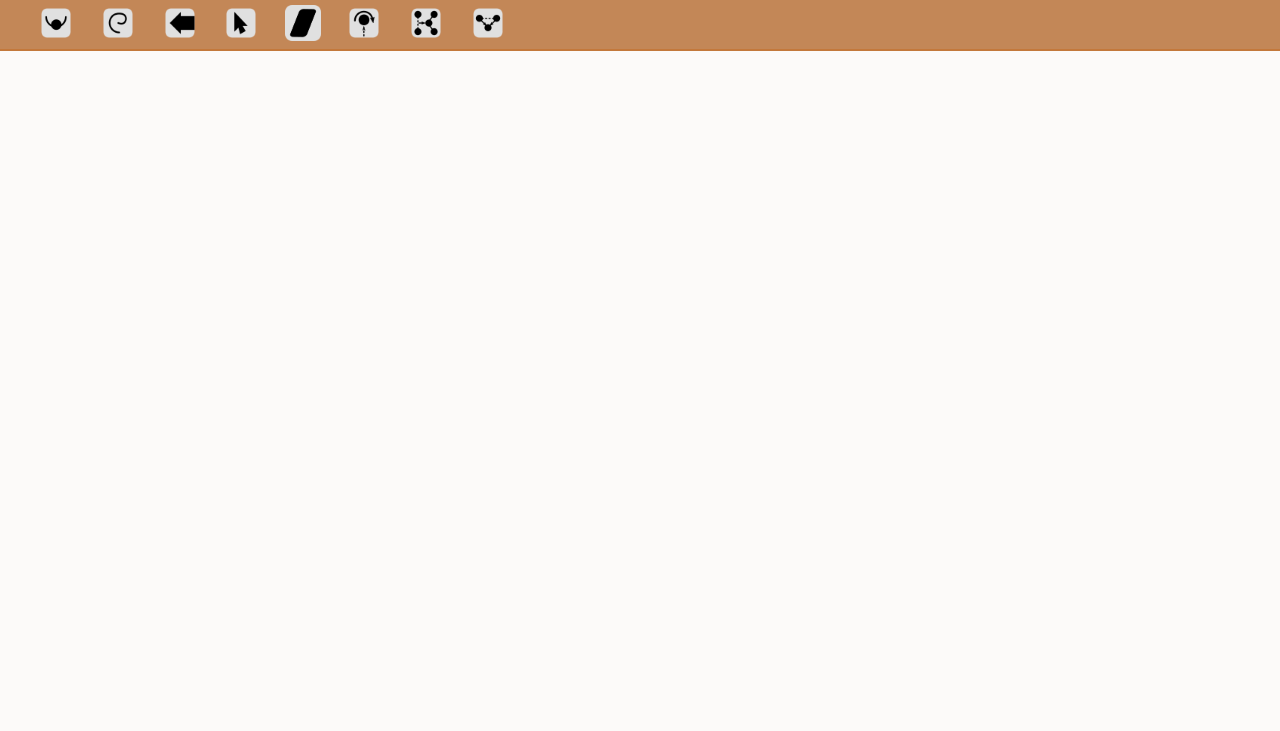
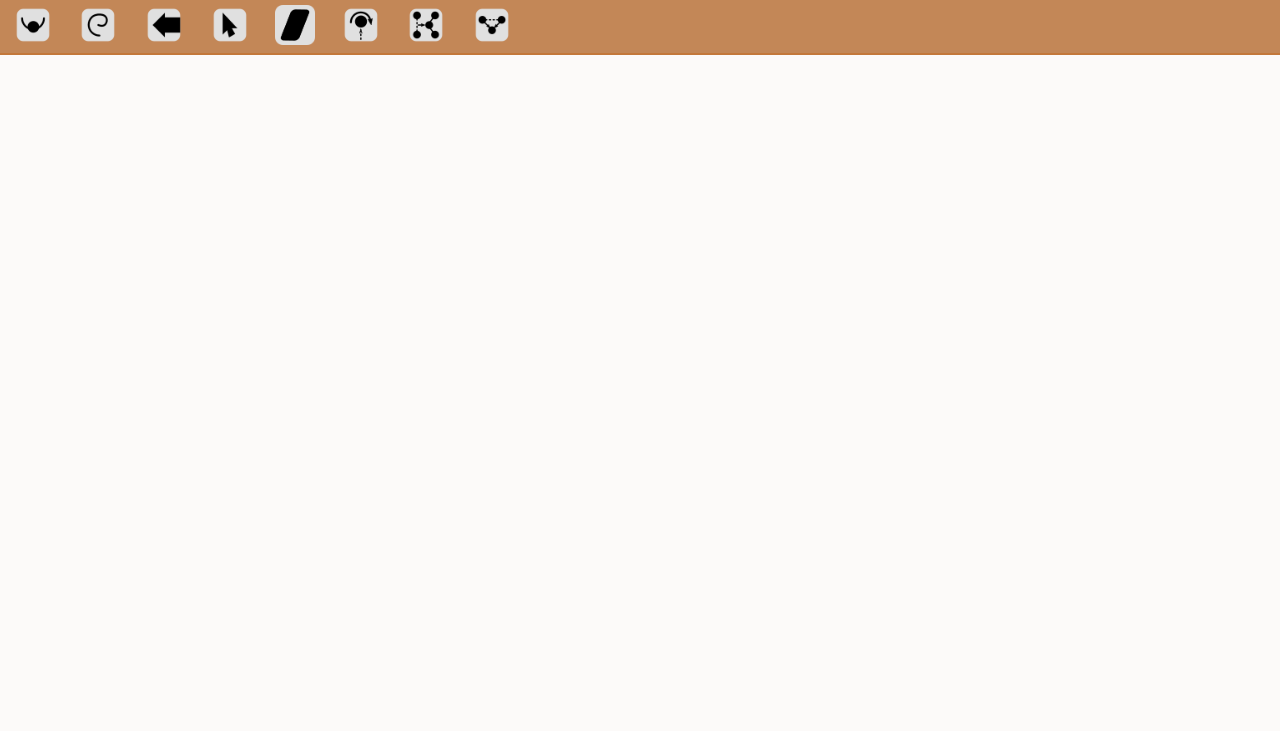
Before and after one commit to AndrewSalls/TikzGraphGenJS, a plain HTML site: page main.html in a window 1280 px wide. Shown: the part 69-800 px from the top of the page. Drawn offline with Linux system fonts and the light colour scheme.

Commit message:
Fixed sizing

```diff
--- a/css/menu.css
+++ b/css/menu.css
@@ -1,33 +1,3 @@
-:root {
-    --text: #070504;
-    --background: #fcfaf9;
-    --primary: #c38757;
-    --secondary: #dbb698;
-    --accent: #c3783b;
-}
-
-:root .dark-mode {
-    --text: #fbf9f9;
-    --background: #070503;
-    --primary: #ab5a17;
-    --secondary: #664224;
-    --accent: #7a4315;
-}
-
-body {
-    padding: 0;
-    margin: 0;
-    width: 100vw;
-    height: 100vh;
-    color: var(--text);
-    background-color: var(--background);
-}
-
-h1, h2, h3, h4, h5, h6 {
-    padding: 0;
-    margin: 0;
-}
-
 #command-menu h1 {
     padding: 0 2vw;
 }
@@ -36,7 +6,7 @@ h1, h2, h3, h4, h5, h6 {
     display: flex;
     flex-direction: row;
     width: 100%;
-    height: 8vh;
+    height: 100%;
     padding: 0;
     margin: 0;
     background-color: var(--primary);
@@ -50,15 +20,6 @@ h1, h2, h3, h4, h5, h6 {
     align-items: center;
     justify-content: center;
     border-right: 2px solid var(--accent);
-}
-
-.clickable {
-    transition: filter 0.15s linear;
-    background-color: inherit;
-}
-.clickable:hover {
-    filter: brightness(0.75);
-    cursor: pointer;
 }
 
 .dropdown {
@@ -107,20 +68,24 @@ h1, h2, h3, h4, h5, h6 {
     display: flex;
     flex-direction: row;
     width: 100%;
-    height: 7vh;
-    padding: 1vh 2vw;
+    height: 100%;
     margin: 0;
+    padding: 0;
     background-color: var(--primary);
-    box-sizing: border-box;
-    border-top: 2px solid var(--accent);
-    border-bottom: 2px solid var(--accent);
+}
+
+.border-line {
+    background-color: var(--accent);
+    width: 100%;
+    height: 2px;
+    display: block;
 }
 
 #tool-menu button {
     border: none;
     background-repeat: no-repeat;
     background-size: contain;
-    margin: 0 1vw;
+    margin: 1vh 1vw;
     padding: 0;
     aspect-ratio: 1/1;
     box-sizing: content-box;
--- /dev/null
+++ b/css/render.css
@@ -0,0 +1,9 @@
+#render-wrapper {
+    width: 100%;
+    height: 100%;
+}
+
+#render {
+    width: 100%;
+    height: 100%;
+}
--- /dev/null
+++ b/css/shared.css
@@ -0,0 +1,46 @@
+:root {
+    --text: #070504;
+    --background: #fcfaf9;
+    --primary: #c38757;
+    --secondary: #dbb698;
+    --accent: #c3783b;
+}
+
+:root .dark-mode {
+    --text: #fbf9f9;
+    --background: #070503;
+    --primary: #ab5a17;
+    --secondary: #664224;
+    --accent: #7a4315;
+}
+
+body {
+    padding: 0;
+    margin: 0;
+    width: 100vw;
+    height: 100vh;
+    color: var(--text);
+    background-color: var(--background);
+}
+
+#wrapper {
+    width: 100%;
+    height: 100%;
+    display: grid;
+    grid-template-rows: 8% 2px 7% 2px 1fr;
+    overflow: hidden;
+}
+
+h1, h2, h3, h4, h5, h6 {
+    padding: 0;
+    margin: 0;
+}
+
+.clickable {
+    transition: filter 0.15s linear;
+    background-color: inherit;
+}
+.clickable:hover {
+    filter: brightness(0.75);
+    cursor: pointer;
+}
--- a/main.html
+++ b/main.html
@@ -1,11 +1,15 @@
 <!DOCTYPE html>
-<html>
+<html lang="en-US">
 
 <head>
+    <title>TikzGraphGen</title>
+    <link rel="stylesheet" href="./css/shared.css">
     <link rel="stylesheet" href="./css/menu.css">
+    <link rel="stylesheet" href="./css/render.css">
 </head>
 
 <body>
+    <div id="wrapper">
         <menu id="command-menu">
             <div>
                 <h1>TikzGraphGen</h1>
@@ -18,6 +22,7 @@
                     <h4 class="clickable">New Graph</h4>
                     <h4 class="clickable">Save</h4>
                     <h4 class="clickable">Save As</h4>
+                    <h4 class=clickable>Import</h4>
                     <h4 class="clickable">Export</h4>
                     <h4 class="clickable">Export As</h4>
                     <h4 class="clickable">Copy to Clipboard</h4>
@@ -40,19 +45,24 @@
             </div>
             </ul>
         </menu>
+        <div class="border-line"></div>
         <menu id="tool-menu">
-        <button class = "clickable" id="vertex-btn"></button>
-        <button class = "clickable" id="edge-btn"></button>
-        <button class = "clickable" id="edge-cap-btn"></button>
-        <button class = "clickable" id="select-btn"></button>
-        <button class = "clickable" id="erase-btn"></button>
-        <button class = "clickable" id="transform-btn"></button>
-        <button class = "clickable" id="split-btn"></button>
-        <button class = "clickable" id="merge-btn"></button>
+            <button class="clickable" id="vertex-btn" title="vertex" type="button"></button>
+            <button class="clickable" id="edge-btn" title="edge" type="button"></button>
+            <button class="clickable" id="edge-cap-btn" title="edge cap" type="button"></button>
+            <button class="clickable" id="select-btn" title="select" type="button"></button>
+            <button class="clickable" id="erase-btn" title="eraser" type="button"></button>
+            <button class="clickable" id="transform-btn" title="transform" type="button"></button>
+            <button class="clickable" id="split-btn" title="split" type="button"></button>
+            <button class="clickable" id="merge-btn" title="merge" type="button"></button>
         </menu>
-    <canvas>
+        <div class="border-line"></div>
+        <div id="render-wrapper">
+            <canvas id="render">
                 Editor
             </canvas>
+        </div>
+    </div>
 </body>
 
 </html>
```
Lines whose indentation alone changed are shown as unchanged.
